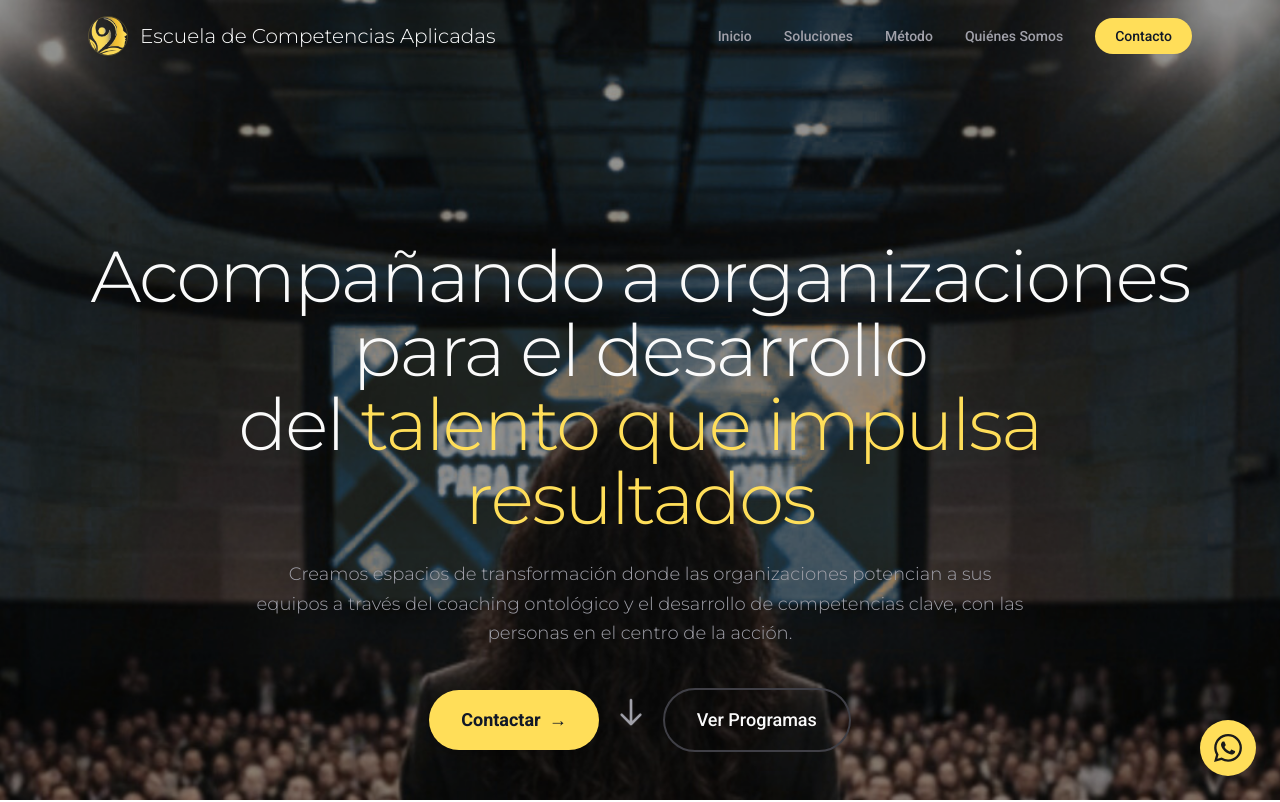
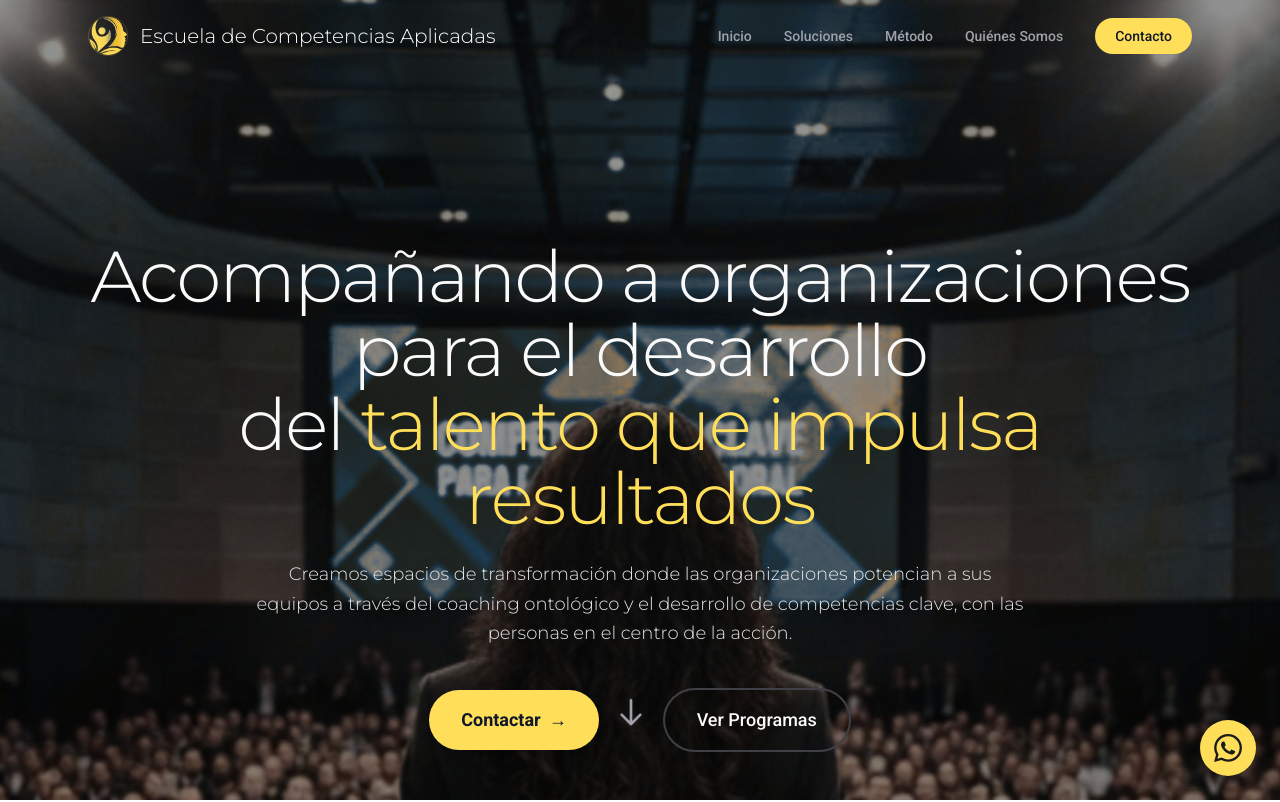
Before and after one commit to mauro6287-blip/alicia-morales-coach, a Next.js app: page / in a window 1280 px wide. Shown: the top 802 px of the page. Built offline with nearby package versions, Linux system fonts and the light colour scheme.

Commit message:
Improve hero description text contrast with lighter color
Co-Authored-By: Claude Opus 4.6 <noreply@anthropic.com>

```diff
--- a/sections/Hero.tsx
+++ b/sections/Hero.tsx
@@ -39,7 +39,7 @@ export default function Hero() {
 
                 <ScrollReveal delay={200}>
                     {/* Description */}
-                    <p className="mx-auto mb-10 max-w-3xl font-[family-name:var(--font-montserrat)] text-lg font-light leading-relaxed text-muted">
+                    <p className="mx-auto mb-10 max-w-3xl font-[family-name:var(--font-montserrat)] text-lg font-light leading-relaxed text-gray-200">
                         Creamos espacios de transformación donde las organizaciones
                         potencian a sus equipos a través del coaching ontológico y el
                         desarrollo de competencias clave, con las personas en el centro de la acción.
```
